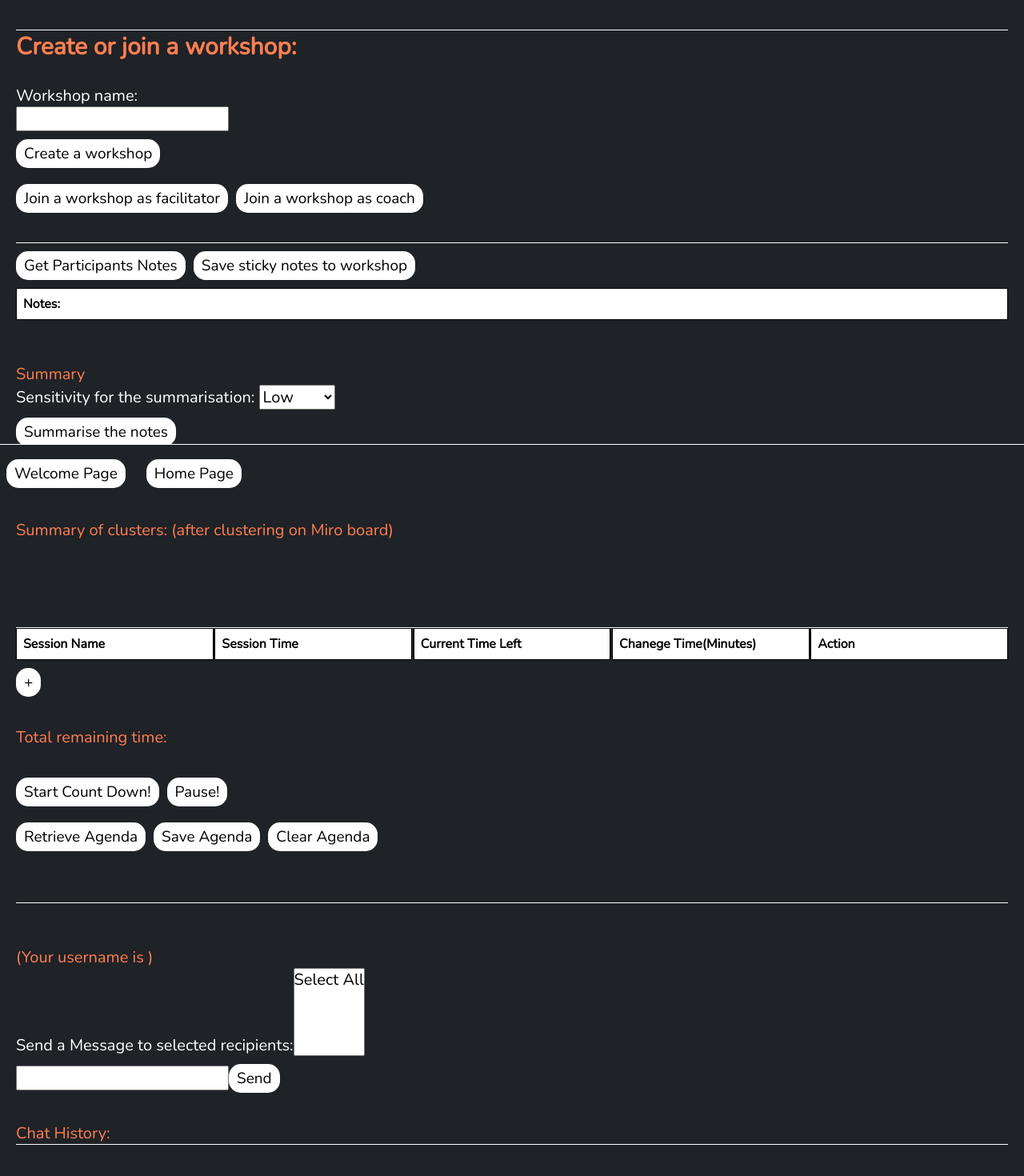
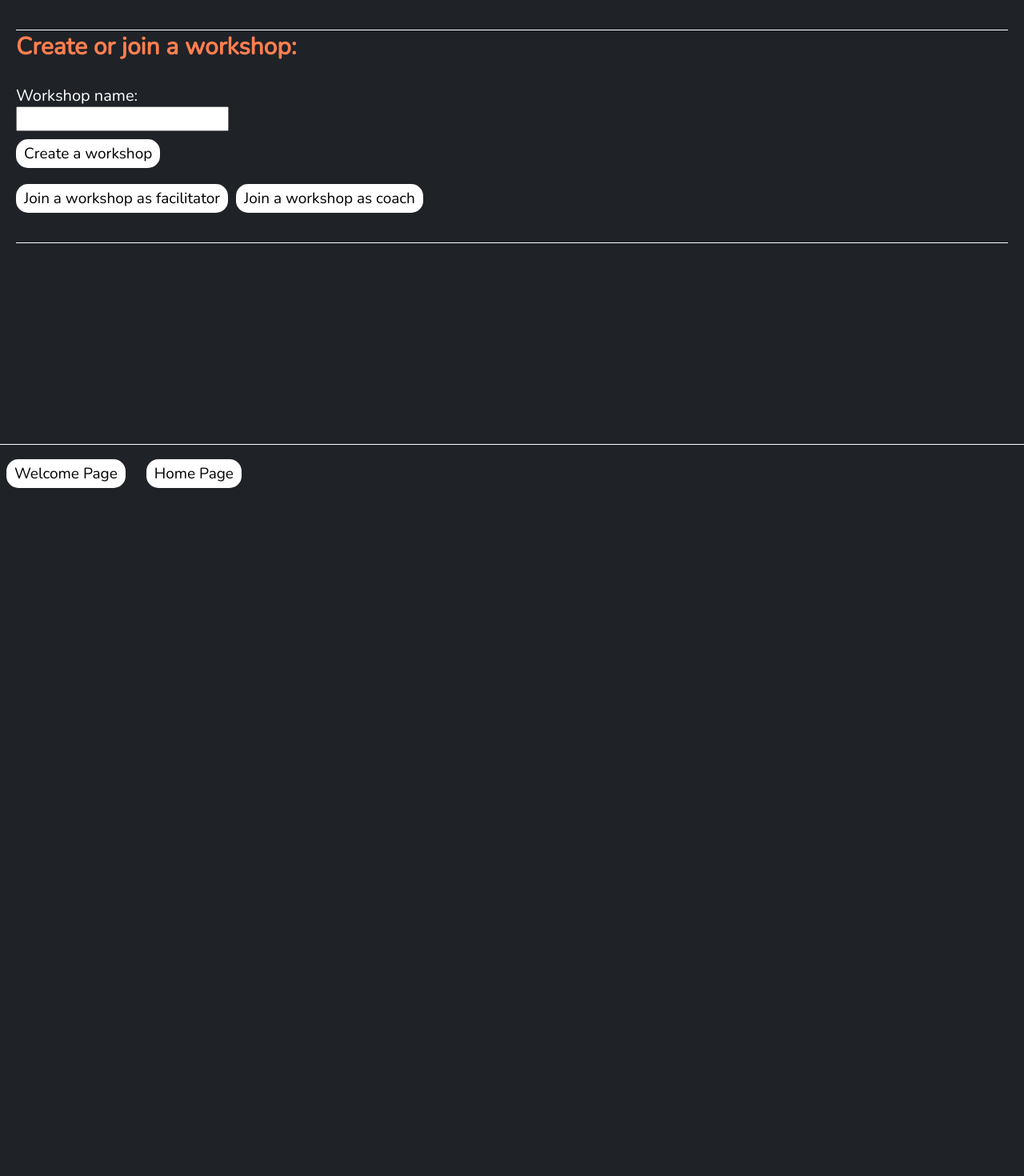
Before and after one commit to Devon0216/Frontend_edit, a React (Create React App) app: page /dash/authorize in a window 1280 px wide. Shown: the part 172-1642 px from the top of the page at 80% size. After the commit the page ends 800 px from the top, so only its background shows below. Built offline with nearby package versions, Linux system fonts and the light colour scheme.

Commit message:
correct collapse

```diff
--- a/src/features/miro/MiroAuthorize.js
+++ b/src/features/miro/MiroAuthorize.js
@@ -1042,6 +1042,10 @@ const createWorkshop = async () => {
         document.getElementById("wholeSummary").style.display = "none";
         document.getElementById("clusterSummary").style.display = "none";
         document.getElementById("workshopError").innerHTML = "Workshop created successfully"
+        toggleNotesSection();
+        toggleAgendaSection();
+        toggleMessageSection();
+
       }
 
     }
@@ -1096,6 +1100,9 @@ const joinWorkshopAsFacilitator = async () => {
       document.getElementById("collapseMessageSection").hidden = false
       document.getElementById("wholeSummary").style.display = "none";
       document.getElementById("clusterSummary").style.display = "none";
+      toggleNotesSection();
+      toggleAgendaSection();
+      toggleMessageSection();
     }
     else{
       document.getElementById("workshopError").innerHTML = "Wrong username or miroId for facilitator"
@@ -1148,6 +1155,9 @@ const joinWorkshopAsCoach = async () => {
       // document.getElementById("agendaCoach").hidden = true;
       // document.getElementById("summaryCoach").hidden = true;
       document.getElementById("workshopError").innerHTML = "Joined as coach successfully"
+      toggleNotesSection();
+      toggleAgendaSection();
+      toggleMessageSection();
     }
 
     // const result1 = await getUserByName(global.username, global.password );
@@ -2347,9 +2357,9 @@ const MiroAuthorize = () => {
 
 
 
-  const [notesSectionCollapsed, setNotesSectionCollapsed] = useState(false); // Initially, notesSection is collapsed
-  const [agendaSectionCollapsed, setAgendaSectionCollapsed] = useState(false); // Initially, agendaSection is collapsed
-  const [messageSectionCollapsed, setMessageSectionCollapsed] = useState(false); // Initially, messageSection is collapsed
+  const [notesSectionCollapsed, setNotesSectionCollapsed] = useState(true); // Initially, notesSection is collapsed
+  const [agendaSectionCollapsed, setAgendaSectionCollapsed] = useState(true); // Initially, agendaSection is collapsed
+  const [messageSectionCollapsed, setMessageSectionCollapsed] = useState(true); // Initially, messageSection is collapsed
 
   // Function to toggle the collapsed state of the notes section
   const toggleNotesSection = () => {
```
